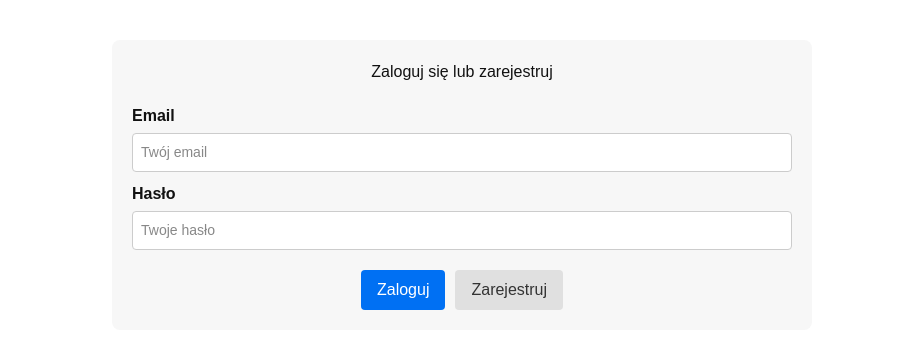
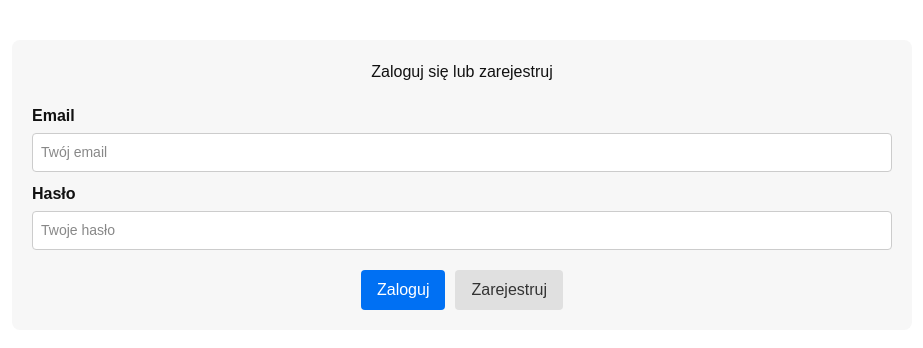
Before and after one commit to PiotrKk1003/CRUD-zadanie, a Next.js app: page / in a window 1280 px wide. Shown: the top 348 px of the page, without its empty margins (178-1101 px from the left). Built offline with nearby package versions, Linux system fonts and the light colour scheme.

Commit message:
Update page.tsx

```diff
--- a/app/page.tsx
+++ b/app/page.tsx
@@ -2,7 +2,7 @@
 
 import { useState, useEffect } from "react";
 import { supabase } from "../lib/supabaseClient";
-import { getTracks, addTrack, Track } from "../lib/tracksService";
+import { getTracks, addTrack, updateTrack, deleteTrack, Track } from "../lib/tracksService";
 import { Session } from "@supabase/supabase-js";
 
 export default function HomePage() {
@@ -10,9 +10,13 @@ export default function HomePage() {
   const [email, setEmail] = useState<string>("");
   const [password, setPassword] = useState<string>("");
   const [tracks, setTracks] = useState<Track[]>([]);
+  const [editingId, setEditingId] = useState<number | null>(null);
+
   const [title, setTitle] = useState<string>("");
   const [artist, setArtist] = useState<string>("");
   const [album, setAlbum] = useState<string>("");
+  const [year, setYear] = useState<string>("");
+  const [rating, setRating] = useState<string>("");
 
   useEffect(() => {
     supabase.auth.getSession().then(({ data: { session } }) => setSession(session));
@@ -30,13 +34,33 @@ export default function HomePage() {
     setTracks(data);
   }
 
-  async function handleAdd() {
+  async function handleAddOrUpdate() {
     if (!title || !artist) return;
-    await addTrack({ title, artist, album });
-    setTitle("");
-    setArtist("");
-    setAlbum("");
+
+    const trackData = { title, artist, album, year, rating };
+
+    if (editingId !== null) {
+      await updateTrack(editingId, trackData);
+      setEditingId(null);
+    } else {
+      await addTrack(trackData);
+    }
+
+    setTitle(""); setArtist(""); setAlbum(""); setYear(""); setRating("");
     fetchTracks();
+  }
+
+  function handleEdit(track: Track) {
+    setEditingId(track.id);
+    setTitle(track.title); setArtist(track.artist); setAlbum(track.album || "");
+    setYear(track.year || ""); setRating(track.rating || "");
+  }
+
+  async function handleDelete(id: number) {
+    if (confirm("Czy na pewno chcesz usunąć ten utwór?")) {
+      await deleteTrack(id);
+      fetchTracks();
+    }
   }
 
   async function handleLogin() {
@@ -60,30 +84,13 @@ export default function HomePage() {
         <h2 style={styles.title}>Zaloguj się lub zarejestruj</h2>
 
         <label style={styles.label}>Email</label>
-        <input
-          type="email"
-          placeholder="Twój email"
-          value={email}
-          onChange={(e) => setEmail(e.target.value)}
-          style={styles.input}
-        />
-
+        <input type="email" placeholder="Twój email" value={email} onChange={(e) => setEmail(e.target.value)} style={styles.input} />
         <label style={styles.label}>Hasło</label>
-        <input
-          type="password"
-          placeholder="Twoje hasło"
-          value={password}
-          onChange={(e) => setPassword(e.target.value)}
-          style={styles.input}
-        />
+        <input type="password" placeholder="Twoje hasło" value={password} onChange={(e) => setPassword(e.target.value)} style={styles.input} />
 
         <div style={styles.buttonRow}>
-          <button onClick={handleLogin} style={styles.buttonPrimary}>
-            Zaloguj
-          </button>
-          <button onClick={handleRegister} style={styles.buttonSecondary}>
-            Zarejestruj
-          </button>
+          <button onClick={handleLogin} style={styles.buttonPrimary}>Zaloguj</button>
+          <button onClick={handleRegister} style={styles.buttonSecondary}>Zarejestruj</button>
         </div>
       </div>
     );
@@ -93,41 +100,32 @@ export default function HomePage() {
     <div style={styles.container}>
       <div style={styles.header}>
         <h1 style={styles.title}>Lista utworów</h1>
-        <button onClick={handleLogout} style={styles.buttonSecondary}>
-          Wyloguj
-        </button>
+        <button onClick={handleLogout} style={styles.buttonSecondary}>Wyloguj</button>
       </div>
 
       <div style={styles.addTrackContainer}>
         <div style={styles.inputGroup}>
           <label style={styles.inputLabel}>Tytuł</label>
-          <input
-            placeholder="Tytuł utworu"
-            value={title}
-            onChange={(e) => setTitle(e.target.value)}
-            style={styles.input}
-          />
+          <input placeholder="Tytuł" value={title} onChange={(e) => setTitle(e.target.value)} style={styles.input} />
         </div>
         <div style={styles.inputGroup}>
           <label style={styles.inputLabel}>Artysta</label>
-          <input
-            placeholder="Artysta"
-            value={artist}
-            onChange={(e) => setArtist(e.target.value)}
-            style={styles.input}
-          />
+          <input placeholder="Artysta" value={artist} onChange={(e) => setArtist(e.target.value)} style={styles.input} />
         </div>
         <div style={styles.inputGroup}>
           <label style={styles.inputLabel}>Album</label>
-          <input
-            placeholder="Album"
-            value={album}
-            onChange={(e) => setAlbum(e.target.value)}
-            style={styles.input}
-          />
+          <input placeholder="Album" value={album} onChange={(e) => setAlbum(e.target.value)} style={styles.input} />
         </div>
-        <button onClick={handleAdd} style={styles.buttonPrimary}>
-          Dodaj
+        <div style={styles.inputGroup}>
+          <label style={styles.inputLabel}>Rok</label>
+          <input placeholder="Rok" value={year} onChange={(e) => setYear(e.target.value)} style={styles.input} />
+        </div>
+        <div style={styles.inputGroup}>
+          <label style={styles.inputLabel}>Ocena</label>
+          <input placeholder="Ocena" value={rating} onChange={(e) => setRating(e.target.value)} style={styles.input} />
+        </div>
+        <button onClick={handleAddOrUpdate} style={styles.buttonPrimary}>
+          {editingId !== null ? "Zapisz zmiany" : "Dodaj"}
         </button>
       </div>
 
@@ -137,22 +135,27 @@ export default function HomePage() {
             <th style={styles.th}>Tytuł</th>
             <th style={styles.th}>Artysta</th>
             <th style={styles.th}>Album</th>
+            <th style={styles.th}>Rok</th>
+            <th style={styles.th}>Ocena</th>
+            <th style={styles.th}>Akcje</th>
           </tr>
         </thead>
         <tbody>
-          {tracks.length > 0 ? (
-            tracks.map((t) => (
-              <tr key={t.id} style={styles.tr}>
-                <td style={styles.td}>{t.title}</td>
-                <td style={styles.td}>{t.artist}</td>
-                <td style={styles.td}>{t.album}</td>
-              </tr>
-            ))
-          ) : (
+          {tracks.length > 0 ? tracks.map((t) => (
+            <tr key={t.id} style={styles.tr}>
+              <td style={styles.td}>{t.title}</td>
+              <td style={styles.td}>{t.artist}</td>
+              <td style={styles.td}>{t.album}</td>
+              <td style={styles.td}>{t.year}</td>
+              <td style={styles.td}>{t.rating}</td>
+              <td style={styles.td}>
+                <button onClick={() => handleEdit(t)} style={styles.smallButton}>Edytuj</button>
+                <button onClick={() => handleDelete(t.id)} style={{ ...styles.smallButton, backgroundColor: "#f44336", color: "#fff", marginLeft: "5px" }}>Usuń</button>
+              </td>
+            </tr>
+          )) : (
             <tr>
-              <td colSpan={3} style={styles.noData}>
-                Brak utworów do wyświetlenia
-              </td>
+              <td colSpan={6} style={styles.noData}>Brak utworów do wyświetlenia</td>
             </tr>
           )}
         </tbody>
@@ -162,106 +165,21 @@ export default function HomePage() {
 }
 
 const styles = {
-  container: {
-    maxWidth: "700px",
-    margin: "40px auto",
-    padding: "20px",
-    fontFamily: "Arial, sans-serif",
-    backgroundColor: "#f7f7f7",
-    borderRadius: "8px",
-  },
-  header: {
-    display: "flex",
-    justifyContent: "space-between",
-    alignItems: "center",
-    marginBottom: "20px",
-  },
-  title: {
-    textAlign: "center" as const,
-    margin: "0 0 20px 0",
-    color: "#111",
-  },
-  label: {
-    display: "block",
-    marginBottom: "5px",
-    fontWeight: "bold" as const,
-    color: "#111",
-  },
-  inputLabel: {
-    marginBottom: "5px",
-    fontSize: "14px",
-    fontWeight: "bold" as const,
-    color: "#111",
-  },
-  input: {
-    width: "100%",
-    padding: "8px",
-    marginBottom: "10px",
-    borderRadius: "4px",
-    border: "1px solid #ccc",
-    fontSize: "14px",
-    color: "#111",      // tekst widoczny
-    backgroundColor: "#fff", // tło jasne
-  },
-  inputGroup: {
-    flex: "1 1 200px",
-    display: "flex",
-    flexDirection: "column" as const,
-    marginRight: "10px",
-    marginBottom: "10px",
-  },
-  addTrackContainer: {
-    display: "flex",
-    flexWrap: "wrap" as const,
-    alignItems: "flex-end",
-    marginBottom: "20px",
-  },
-  buttonRow: {
-    display: "flex",
-    justifyContent: "center",
-    gap: "10px",
-    marginTop: "10px",
-  },
-  buttonPrimary: {
-    padding: "8px 16px",
-    backgroundColor: "#0070f3",
-    color: "#fff",
-    border: "none",
-    borderRadius: "4px",
-    cursor: "pointer",
-  },
-  buttonSecondary: {
-    padding: "8px 16px",
-    backgroundColor: "#e0e0e0",
-    color: "#333",
-    border: "none",
-    borderRadius: "4px",
-    cursor: "pointer",
-  },
-  table: {
-    width: "100%",
-    borderCollapse: "collapse" as const,
-    marginTop: "20px",
-  },
-  th: {
-    textAlign: "left" as const,
-    padding: "8px",
-    borderBottom: "2px solid #ccc",
-    backgroundColor: "#ddd",
-    fontWeight: "bold" as const,
-    color: "#111", // nagłówki widoczne
-  },
-  td: {
-    padding: "8px",
-    borderBottom: "1px solid #eee",
-    color: "#111", // tekst w komórkach widoczny
-  },
-  tr: {
-    backgroundColor: "#fff",
-  },
-  noData: {
-    padding: "8px",
-    textAlign: "center" as const,
-    color: "#666",
-  },
+  container: { maxWidth: "900px", margin: "40px auto", padding: "20px", fontFamily: "Arial, sans-serif", backgroundColor: "#f7f7f7", borderRadius: "8px" },
+  header: { display: "flex", justifyContent: "space-between", alignItems: "center", marginBottom: "20px" },
+  title: { textAlign: "center" as const, margin: "0 0 20px 0", color: "#111" },
+  label: { display: "block", marginBottom: "5px", fontWeight: "bold" as const, color: "#111" },
+  inputLabel: { marginBottom: "5px", fontSize: "14px", fontWeight: "bold" as const, color: "#111" },
+  input: { width: "100%", padding: "8px", marginBottom: "10px", borderRadius: "4px", border: "1px solid #ccc", fontSize: "14px", color: "#111", backgroundColor: "#fff" },
+  inputGroup: { flex: "1 1 150px", display: "flex", flexDirection: "column" as const, marginRight: "10px", marginBottom: "10px" },
+  addTrackContainer: { display: "flex", flexWrap: "wrap" as const, alignItems: "flex-end", marginBottom: "20px" },
+  buttonRow: { display: "flex", justifyContent: "center", gap: "10px", marginTop: "10px" },
+  buttonPrimary: { padding: "8px 16px", backgroundColor: "#0070f3", color: "#fff", border: "none", borderRadius: "4px", cursor: "pointer" },
+  buttonSecondary: { padding: "8px 16px", backgroundColor: "#e0e0e0", color: "#333", border: "none", borderRadius: "4px", cursor: "pointer" },
+  table: { width: "100%", borderCollapse: "collapse" as const, marginTop: "20px" },
+  th: { textAlign: "left" as const, padding: "8px", borderBottom: "2px solid #ccc", backgroundColor: "#ddd", fontWeight: "bold" as const, color: "#111" },
+  td: { padding: "8px", borderBottom: "1px solid #eee", color: "#111" },
+  tr: { backgroundColor: "#fff" },
+  noData: { padding: "8px", textAlign: "center" as const, color: "#666" },
+  smallButton: { padding: "4px 8px", backgroundColor: "#0070f3", color: "#fff", border: "none", borderRadius: "4px", cursor: "pointer", fontSize: "12px" },
 };
```
